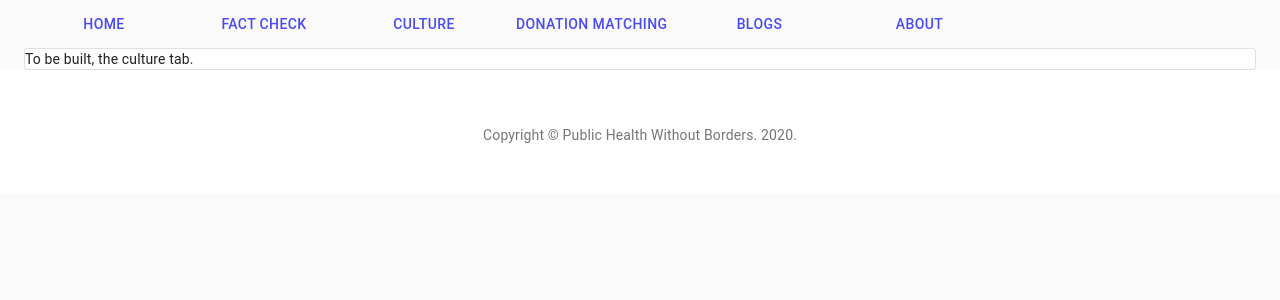
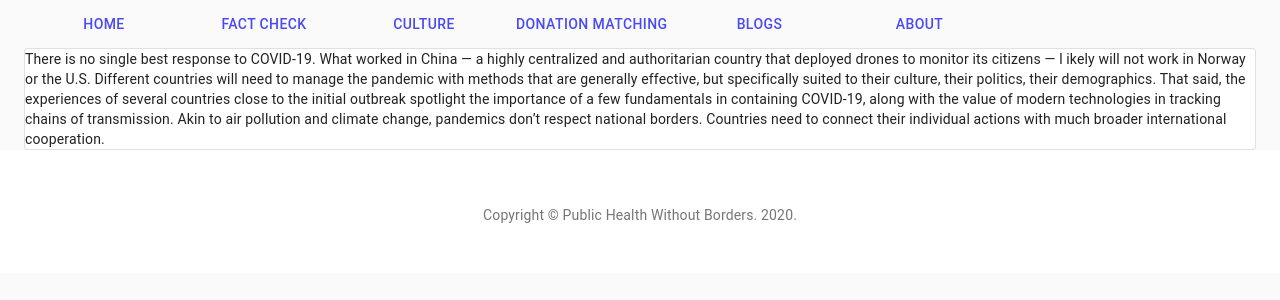
Before and after one commit to clairebub/covid-19, a React (Create React App) app: page /culture in a window 1280 px wide. Shown: the top 300 px of the page. Built offline with nearby package versions, Linux system fonts and the light colour scheme.

Commit message:
with culture

```diff
--- a/src/Blogs.js
+++ b/src/Blogs.js
@@ -12,12 +12,8 @@ import Card from '@material-ui/core/Card';
 import CardMedia from '@material-ui/core/CardMedia';
 import Main from './Main';
 import post4 from "./blog-post.4.md";
+import post5 from "./blog-post.5.md";
 import { makeStyles, useTheme } from '@material-ui/core/styles';
-import CardContent from '@material-ui/core/CardContent';
-import IconButton from '@material-ui/core/IconButton';
-import SkipPreviousIcon from '@material-ui/icons/SkipPrevious';
-import PlayArrowIcon from '@material-ui/icons/PlayArrow';
-import SkipNextIcon from '@material-ui/icons/SkipNext';
 
 const useStyles = makeStyles((theme) => ({
     root: {
@@ -43,6 +39,11 @@ const useStyles = makeStyles((theme) => ({
       height: 38,
       width: 38,
     },
+    media: {           // this is the`className` passed to `CardMedia` later
+    height: 5,     // as an example I am modifying width and height
+    width: '100%',
+    marginLeft: '33%'
+  },
   }));
 
 //const useStyles = makeStyles((theme) => ({
@@ -61,6 +62,10 @@ const useStyles = makeStyles((theme) => ({
     post4,
   ];
 
+  const posts2 = [
+      post5,
+  ]
+
 export default function Blogs() {
     const classes = useStyles();
     return (
@@ -76,7 +81,8 @@ export default function Blogs() {
 
           <CardMedia
             component='iframe'
-            height="550"
+            height="400"
+            width= "600"
             title=':('
             src='https://www.youtube.com/embed/hE1enPDh3nM'
           />
@@ -89,6 +95,29 @@ export default function Blogs() {
             </Typography>
           </Paper>
 
+          <main>
+            <Grid container spacing={5} className={classes.mainGrid}>
+              <Main title="" posts={posts2} />
+            </Grid>
+          </main>
+
+
+          <Paper variant="outlined">
+            <Typography>
+              <Link href="https://www.youtube.com/watch?v=huTUOek4LgU">
+                {'Link to full video on youtube'}
+              </Link>
+            </Typography>
+          </Paper>
+
+          <CardMedia
+            component='iframe'
+            height="400"
+            width= "600"
+            title=':('
+            src='https://www.youtube.com/embed/huTUOek4LgU'
+          />
+
         </Container>
         <Footer title="" description="" />
       </React.Fragment>
--- a/src/Culture.js
+++ b/src/Culture.js
@@ -12,7 +12,23 @@ export default function Culture() {
             <Container maxWidth="lg">
                 <Header />
                 <Paper variant="outlined">
-                    To be built, the culture tab.
+                There is no single best response to COVID-19.
+                What worked in China — a highly centralized and authoritarian
+                country that deployed drones to monitor its citizens — l
+                ikely will not work in Norway or the U.S.
+
+                Different countries will need to manage the pandemic with methods that
+                are generally effective, but specifically suited to their culture,
+                their politics, their demographics.
+
+                That said, the experiences of several countries close to the
+                initial outbreak spotlight the importance of a few
+                fundamentals in containing COVID-19, along with the value of
+                modern technologies in tracking chains of transmission.
+
+                Akin to air pollution and climate change, pandemics don’t respect national borders.
+                Countries need to connect their individual actions with much broader international cooperation.
+
               </Paper>
             </Container>
             <Footer title="" description="" />
--- /dev/null
+++ b/src/blog-post.5.md
@@ -0,0 +1,7 @@
+## Andrea Bocelli Sings Audience-less Concert in Milan Duomo
+
+### April 12, 2020 by [claire !!!](/)
+
+Italian opera singer Andrea Bocelli sings an Easter Sunday concert in an empty Duomo di Milano, joined by his organist. The concert is titled “Andrea Bocelli: Music for Hope”.
+
+“Thanks to music, streamed live, bringing together millions of clasped hands everywhere in the world, we will hug this wounded Earth’s pulsing heart, this wonderful international forge that is reason for Italian pride,” Bocelli says, over drone footage of a vacant-looking Milan. The livestream was watched by millions on that day. If you missed the livestream, don’t worry. Bocelli’s concert are available now on YouTube.
```
